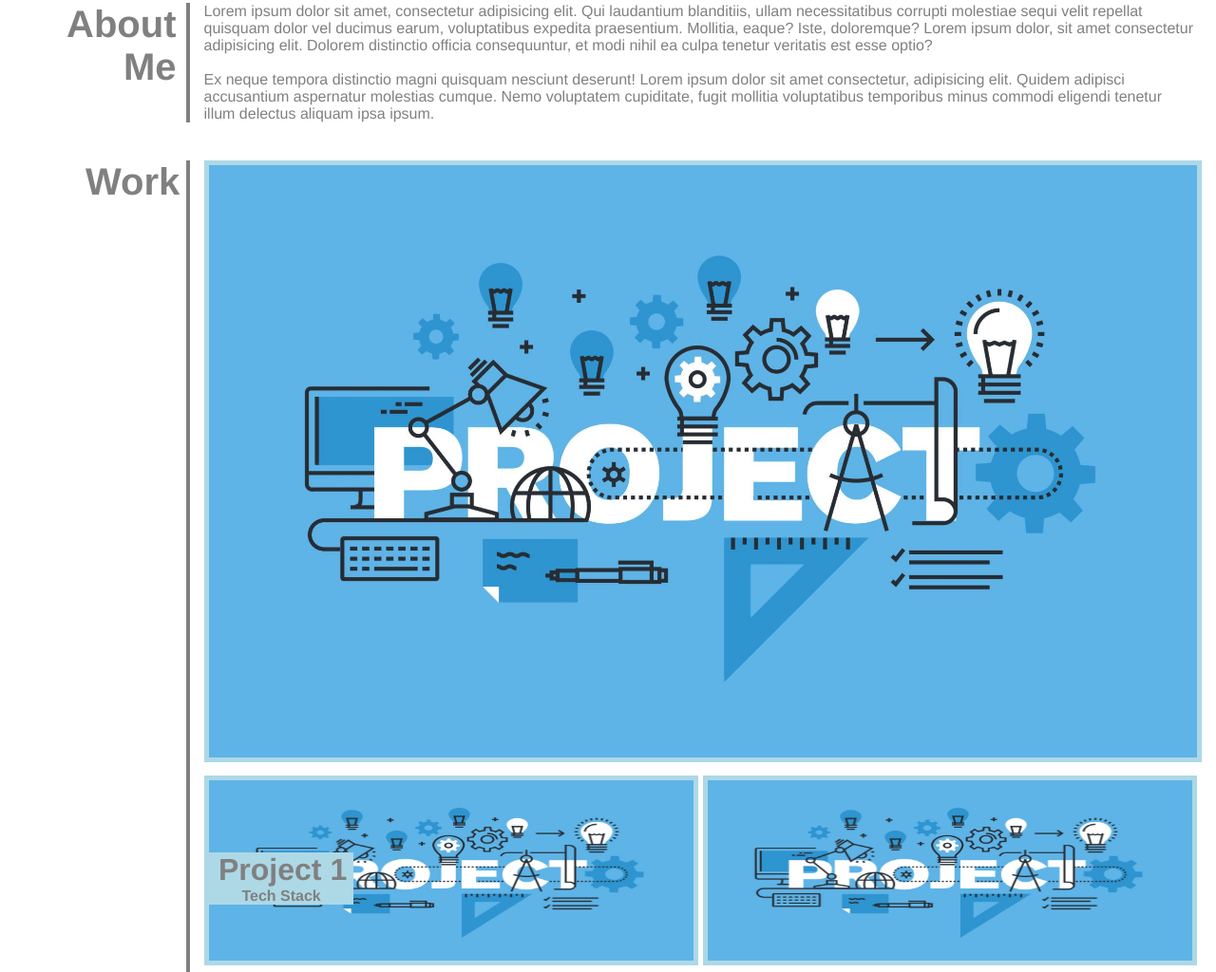
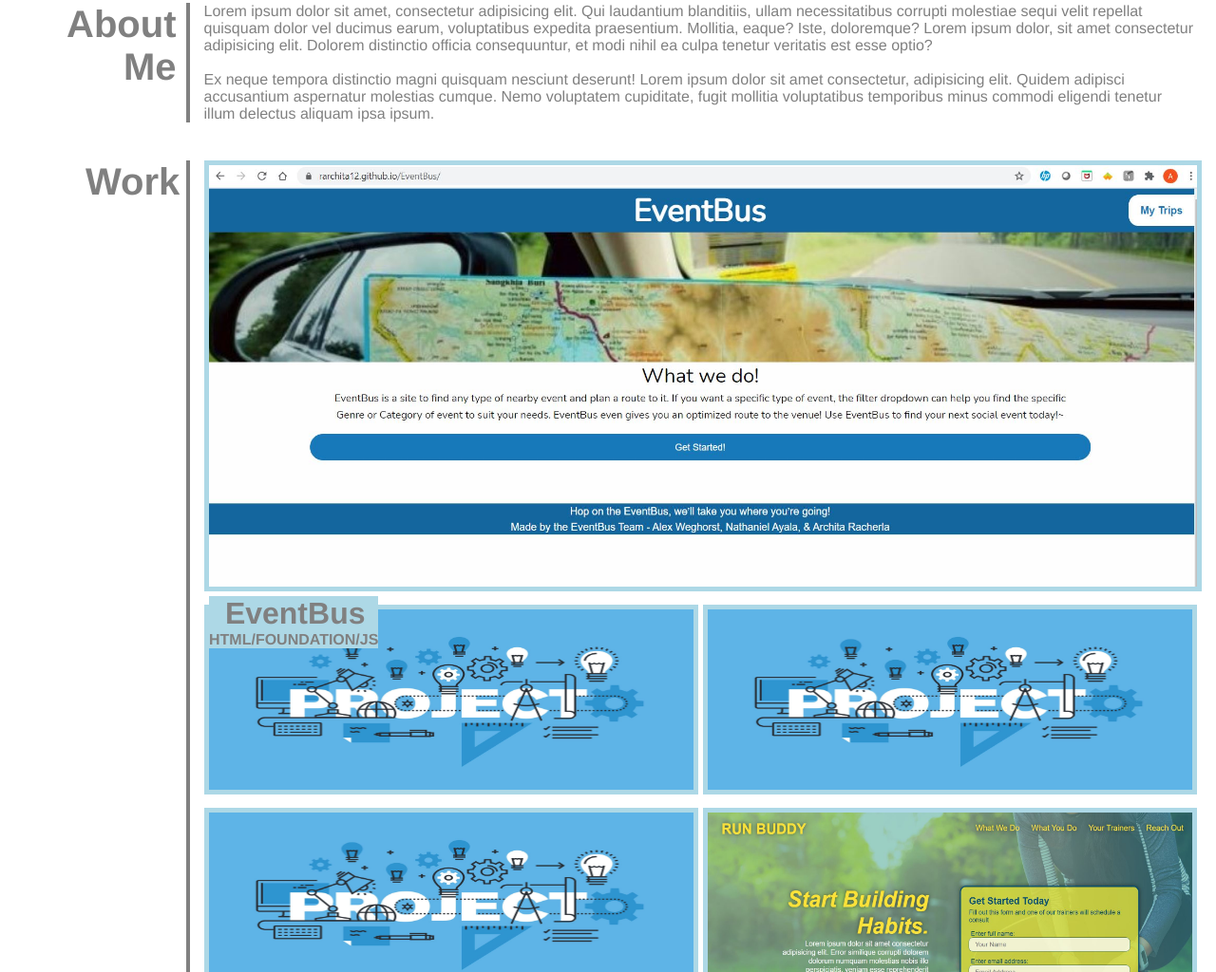
Before and after one commit to Rarchita12/ProfessionalPortfolio, a plain HTML site: page index.html in a window 1280 px wide. Shown: the part 417-1441 px from the top of the page at 95% size. Drawn offline with Linux system fonts and the light colour scheme.

Commit message:
added project 1 EventBus

```diff
--- a/assets/css/style.css
+++ b/assets/css/style.css
@@ -158,7 +158,7 @@ header nav ul li a {
 
 .proj1Title {
   position: absolute;
-  bottom: -570px;
+  bottom: -300px;
   left: 220px;
   text-align: center;
   background-color: lightblue;
@@ -379,7 +379,7 @@ header nav ul li a {
   }
   .proj1Title {
     position: absolute;
-    bottom: 290px;
+    bottom: -300px;
     left: 135px;
     text-align: center;
     background-color: lightblue;
--- a/index.html
+++ b/index.html
@@ -77,16 +77,16 @@
       <div class="working">
         <article class="work-margin">
           <div class="flexingRow">
-            <h2>Work</h2>
+            <h2 id = "work">Work</h2>
             <div class="work-content"></div>
 
               <div>
-                <div class="project1" onclick="window.open('https://rarchita12.github.io/ComingSoon/','mywindow');" style="cursor: pointer;">
-                  <img  src="./assets/images/project.jpg" alt="" />
-                  <div class="proj1Title"><h3><span >Project 1
+                <div class="project1" onclick="window.open('https://rarchita12.github.io/EventBus/','mywindow');" style="cursor: pointer;">
+                  <img  src="./assets/images/intro.jpg" alt="" />
+                  <div class="proj1Title"><h3><span >EventBus
 
                   </h3></span>
-                  <h4>Tech Stack</h4></div>
+                  <h4>HTML/FOUNDATION/JS</h4></div>
 
                   </div>
 
```
Also changed, not shown: assets/images/intro.JPG (added).
